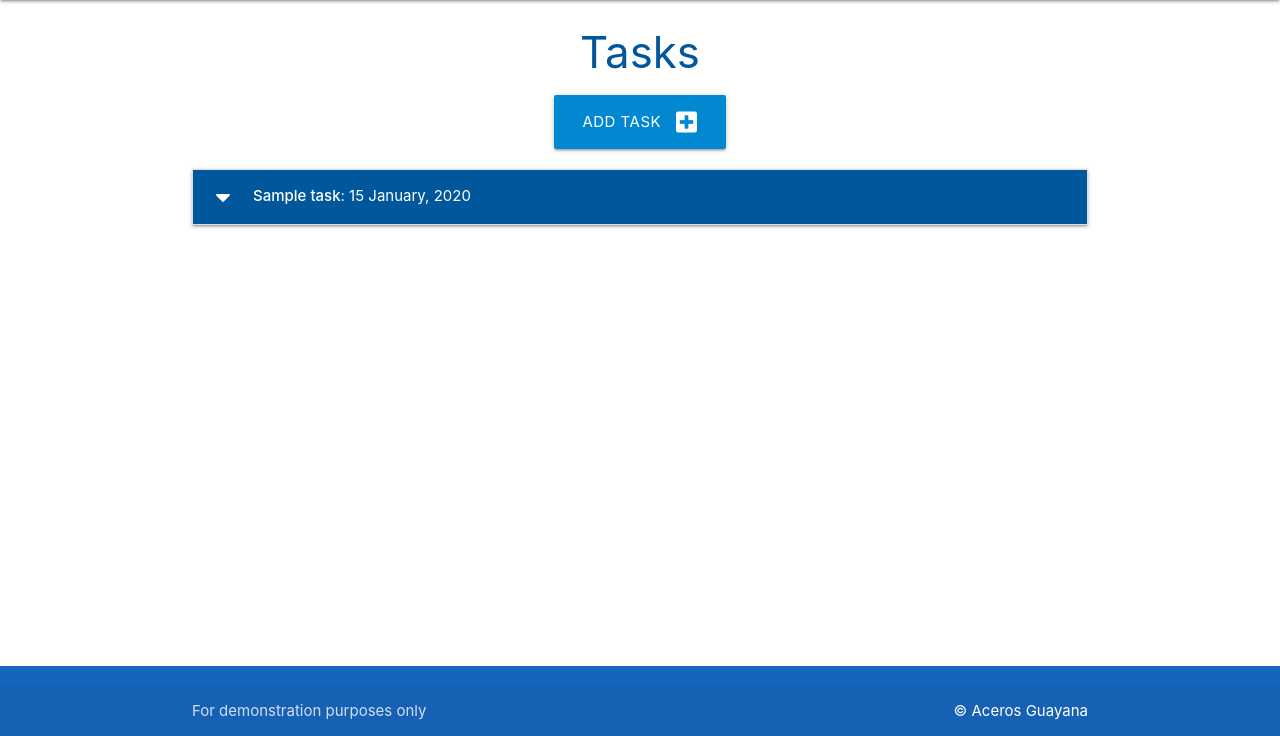
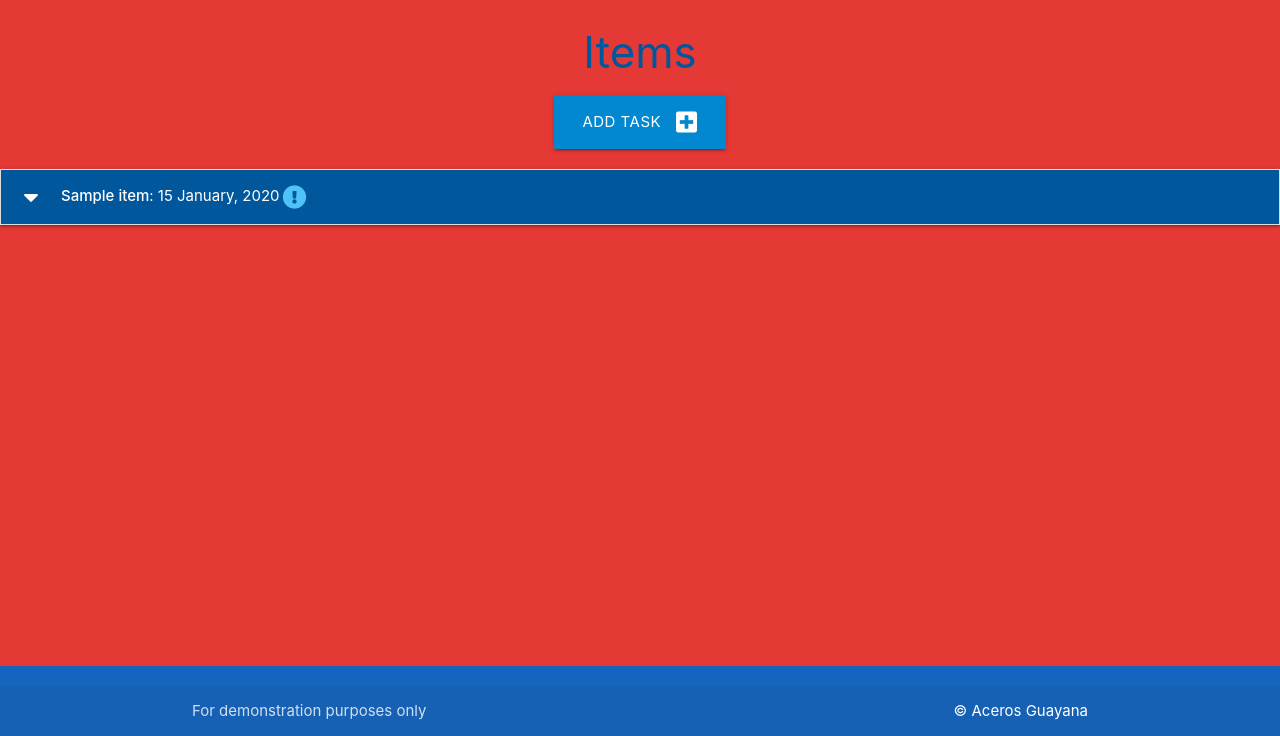
Before and after one commit to Sniffy2019/Hardware-store, a Flask app: template hardware/templates/edit_item.html in a window 1280 px wide. Shown: the part 64-800 px from the top of the page. Run offline with Flask 3, Linux system fonts and the light colour scheme; tables that the repository leaves empty hold one stand-in row (values such as "Sample post"); the template is opened without the code that fills it: values that come from a table or form of the project are taken from there, most other values are stand-ins (such as "Sample title", 1, 10 or a date in 2020).

Commit message:
changes to multiple files

```diff
--- a/hardware/table.py
+++ b/hardware/table.py
@@ -13,7 +13,7 @@ class Category(db.Model):
 
 
 class Item(db.Model):
-    # schema for the Task model
+    # schema for the Item model
     id = db.Column(db.Integer, primary_key=True)
     item_name = db.Column(db.String(50), unique=True, nullable=False)
     item_description = db.Column(db.Text, nullable=False)
--- a/hardware/templates/base.html
+++ b/hardware/templates/base.html
@@ -12,7 +12,7 @@
     <link rel="stylesheet" href="https://cdnjs.cloudflare.com/ajax/libs/materialize/1.0.0/css/materialize.min.css"
         type="text/css">
     <link rel="stylesheet" href="{{ url_for('static', filename='css/style.css') }}" type="text/css">
-    <title>Task Manager</title>
+    <title>Hardware Store</title>
 </head>
 
 <body>
@@ -39,7 +39,7 @@
         </ul>
     </header>
 
-    <main class="container">
+    <main class="container, red darken-1">
         {% block content %}
         {% endblock %}
     </main>
--- a/hardware/templates/edit_item.html
+++ b/hardware/templates/edit_item.html
@@ -1,7 +1,7 @@
 {% extends "base.html" %}
 {% block content %}
 
-<h3 class="light-blue-text text-darken-4 center-align">Tasks</h3>
+<h3 class="light-blue-text text-darken-4 center-align">Items</h3>
 
 <div class="row">
     <div class="col s12 center-align">
@@ -16,17 +16,17 @@
     <li>
         <div class="collapsible-header white-text light-blue darken-4">
             <i class="fas fa-caret-down"></i>
-            <strong>{{ task.task_name }}</strong> : {{ task.due_date.strftime("%d %B, %Y") }}
-            {% if task.is_urgent == True %}
+            <strong>{{ item.item_name }}</strong> : {{ item.due_date.strftime("%d %B, %Y") }}
+            {% if item.is_urgent == True %}
             <i class="fas fa-exclamation-circle light-blue-text text-lighten-2"></i>
             {% endif %}
         </div>
         <div class="collapsible-body">
-            <strong>{{ task.category }}</strong>
-            <p>{{ task.task_description }}</p>
+            <strong>{{ item.category }}</strong>
+            <p>{{ item.item_description }}</p>
             <p>
-                <a href="{{ url_for('edit_item', task_id=task.id) }}" class="btn green accent-4">Edit</a>
-                <a href="{{ url_for('delete_item', task_id=task.id) }}" class="btn red">Delete</a>
+                <a href="{{ url_for('edit_item', item_id=item.id) }}" class="btn green accent-4">Edit</a>
+                <a href="{{ url_for('delete_item', item_id=item.id) }}" class="btn red">Delete</a>
             </p>
         </div>
     </li>
```
Also changed, not shown: hardware/templates/add_item.html (+4 -4 lines).
